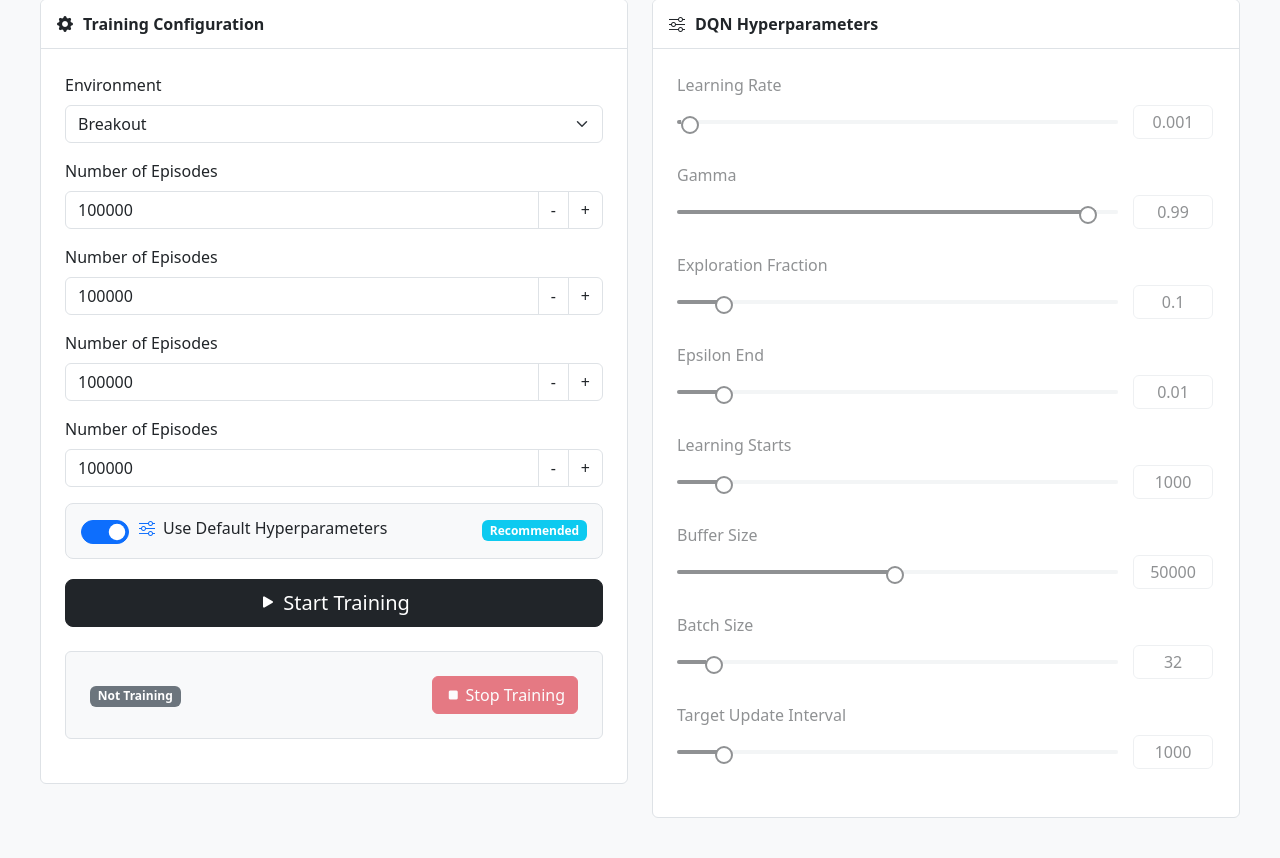
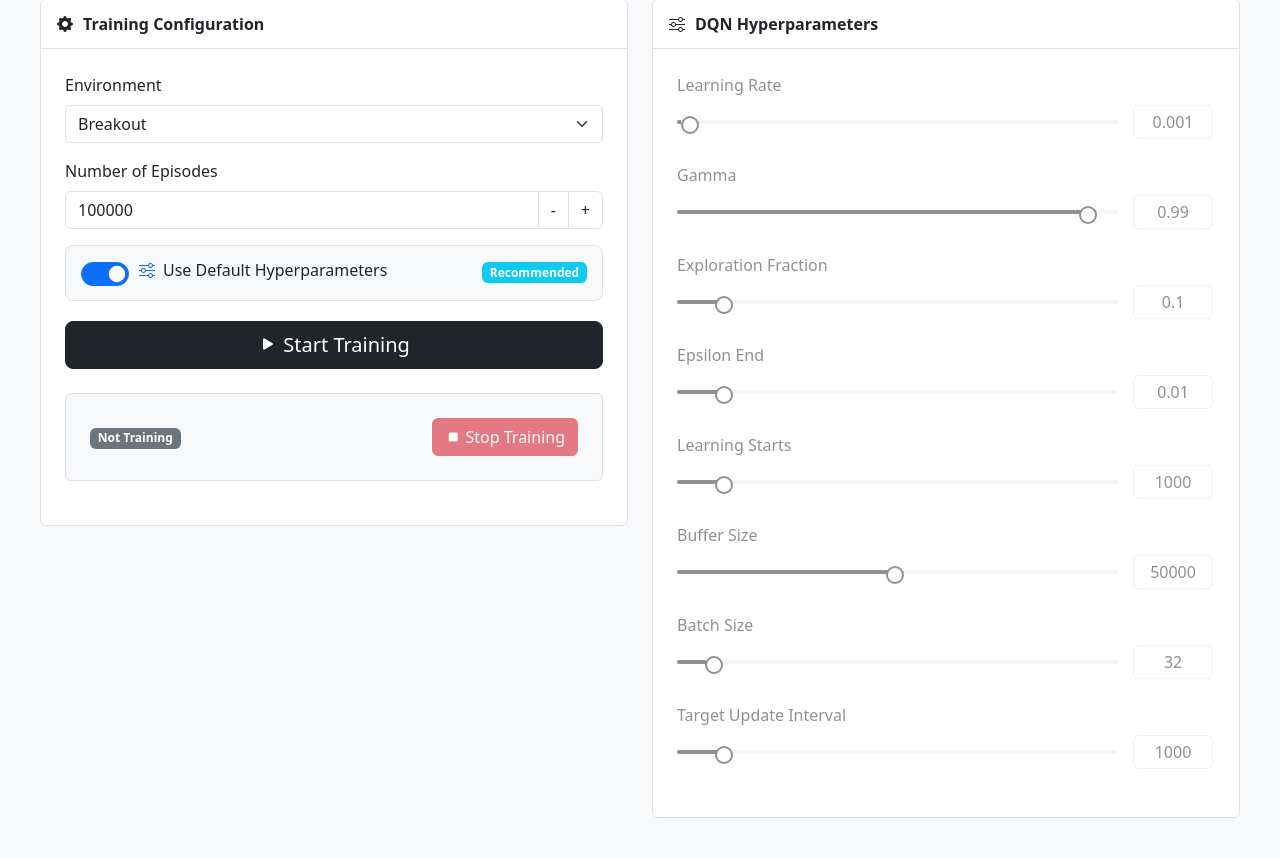
Before and after one commit to Yuval1Gutman/FinalProject, a Flask app: page / in a window 1280 px wide. Shown: the part 162-1020 px from the top of the page. Run offline with Flask 3, Linux system fonts and the light colour scheme; parts of the project's set-up code (start-up, migrations or seed data) failed here and were passed over; some libraries are stand-ins or nearby versions.

Commit message:
Fix index.html quad input problem

```diff
--- a/src/templates/index.html
+++ b/src/templates/index.html
@@ -43,33 +43,6 @@
                                             <option value="{{ env }}">{{ env.title() }}</option>
                                             {% endfor %}
                                         </select>
-                                    </div>
-
-                                    <div class="mb-3">
-                                        <label for="num_episodes" class="form-label">Number of Episodes</label>
-                                        <div class="input-group">
-                                            <input type="number" id="num_episodes" name="num_episodes" class="form-control" value="100000" min="1000" max="10000000" step="1000">
-                                            <button class="btn btn-outline-secondary" type="button" onclick="adjustValue('num_episodes', -1000)">-</button>
-                                            <button class="btn btn-outline-secondary" type="button" onclick="adjustValue('num_episodes', 1000)">+</button>
-                                        </div>
-                                    </div>
-
-                                    <div class="mb-3">
-                                        <label for="num_episodes" class="form-label">Number of Episodes</label>
-                                        <div class="input-group">
-                                            <input type="number" id="num_episodes" name="num_episodes" class="form-control" value="100000" min="1000" max="10000000" step="1000">
-                                            <button class="btn btn-outline-secondary" type="button" onclick="adjustValue('num_episodes', -1000)">-</button>
-                                            <button class="btn btn-outline-secondary" type="button" onclick="adjustValue('num_episodes', 1000)">+</button>
-                                        </div>
-                                    </div>
-
-                                    <div class="mb-3">
-                                        <label for="num_episodes" class="form-label">Number of Episodes</label>
-                                        <div class="input-group">
-                                            <input type="number" id="num_episodes" name="num_episodes" class="form-control" value="100000" min="1000" max="10000000" step="1000">
-                                            <button class="btn btn-outline-secondary" type="button" onclick="adjustValue('num_episodes', -1000)">-</button>
-                                            <button class="btn btn-outline-secondary" type="button" onclick="adjustValue('num_episodes', 1000)">+</button>
-                                        </div>
                                     </div>
 
                                     <div class="mb-3">
```
Also changed, not shown: README.md, web_app.png (added).
